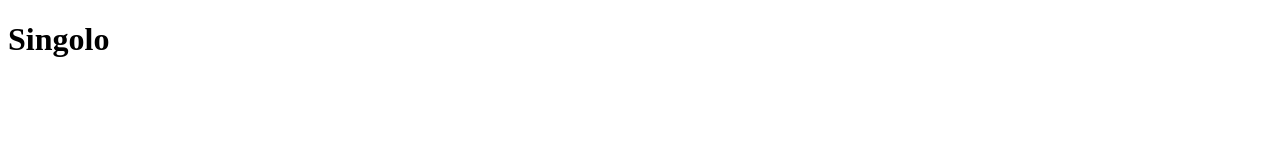
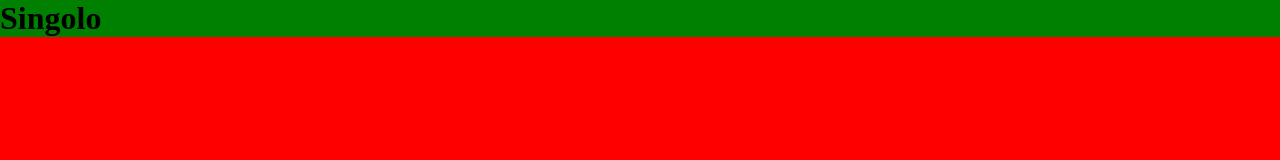
Before and after one commit to Vitali-Hrybouski/test, a plain HTML site: page index.html in a window 1280 px wide. Drawn offline with Linux system fonts and the light colour scheme.

Commit message:
Add varibales.css

```diff
--- /dev/null
+++ b/file%3a/C%3a/Users/SLC/Desktop/test/varibales.css
@@ -0,0 +1 @@
+.new {background: green;top: 100px;height: 99px;}
--- a/index.html
+++ b/index.html
@@ -5,10 +5,11 @@
     <meta charset="UTF-8">
     <meta name="viewport" content="width=device-width, initial-scale=1.0">
     <title>Singolo</title>
+    <link rel="stylesheet" href="style.css">
 </head>
 
 <body>
-    <h1>Singolo</h1>
+    <h1 class="new"> Singolo</h1>
 </body>
 
 </html>
--- a/style.css
+++ b/style.css
@@ -1,3 +1,5 @@
+@import "varibales.css";
 *{
     margin: 0;
+    background: red;
 }
--- /dev/null
+++ b/varibales.css
@@ -0,0 +1,3 @@
+.new {
+background: green;
+}
```
